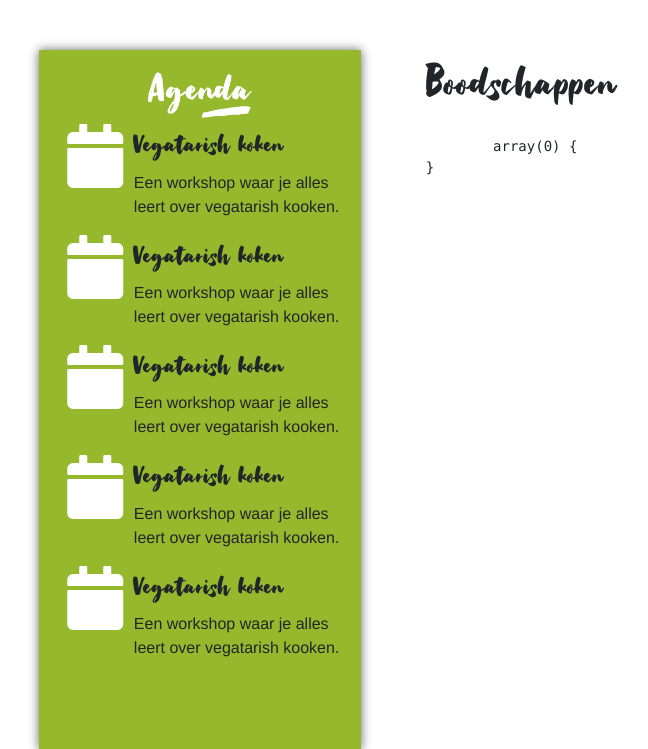
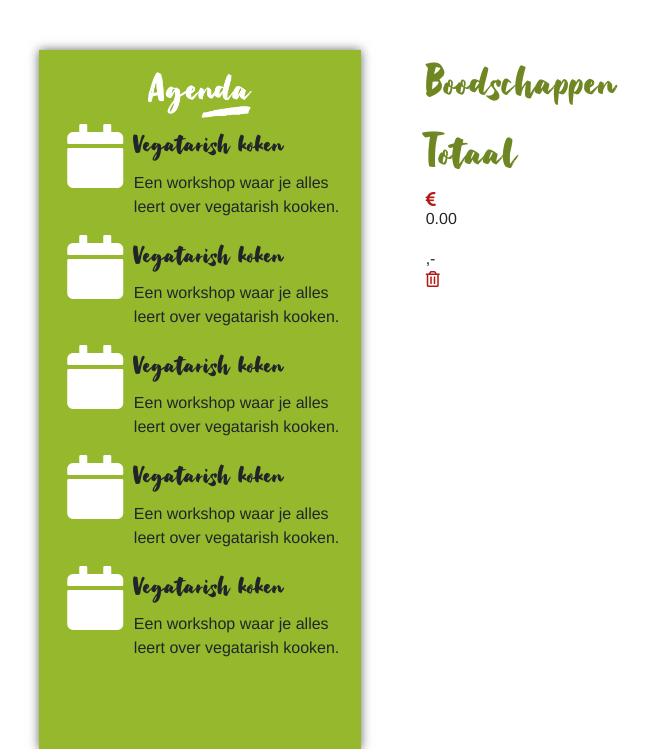
Before and after one commit to Brian-Boersen/educom-verrukkulluk-1678802972, a PHP site: page /index.php?action=cart in a window 1280 px wide. Shown: the part 624-1373 px from the top of the page, without its empty margins (13-661 px from the left). Run offline with PHP 8.4, Linux system fonts and the light colour scheme; data that the repository does not hold is empty.

Commit message:
shopping cart functionality done #15

```diff
--- a/assets/css/main.css
+++ b/assets/css/main.css
@@ -621,8 +621,28 @@ html, body {
     width: 150px;
 }
 
-/*shopping cart*/
+/*shopping cart ----------------------------------------------------------------------------------------------*/
 
 .cart-block img{
     width: 100%;
 }
+
+.cart-block h1, .cart-block h3{
+    color: var(--darker-green)
+}
+
+.cart-block i{
+    color: var(--darker-red);
+
+}
+
+.cart-block ul{
+    list-style-type: none;
+
+    padding: 0;
+    margin: 0;
+}
+
+.trash{
+    cursor: pointer;
+}
--- a/index.php
+++ b/index.php
@@ -52,6 +52,8 @@ $rating = isset($_GET['rating']) ? (int)$_GET['rating'] : null;
 
 //shopping cart
 $user_id = 1;
+$cart_item_id = isset($_GET["cart_item_id"]) ? $_GET["cart_item_id"] : null;
+$cart_item_count = isset($_GET["cart_item_count"]) ? $_GET["cart_item_count"] : 1;
 
 switch($action) {
     case "add_rating":{
@@ -63,6 +65,21 @@ switch($action) {
 
     case "add_ingredients_to_cart":{
         $cart->addArticlesToCart($gerecht_id,$user_id);
+        break;
+    }
+
+    case "delete_cart_item":{
+        $cart->removeItemFromCart($cart_item_id);
+        break;
+    }
+
+    case "delete_all_cart_items":{
+        $cart->removeAllItemsFromCart($user_id);
+        break;
+    }
+
+    case "update_cart_item":{
+        $cart->updateItemInCart($cart_item_id,$cart_item_count);
         break;
     }
 
--- a/lib/shopping_cart.php
+++ b/lib/shopping_cart.php
@@ -67,6 +67,21 @@ class shopping_cart{
         return $cart;
     }
 
+    public function updateItemInCart($cart_item_id,$cart_item_count){
+        $sql = "UPDATE winkelmand SET aantal = $cart_item_count WHERE id = $cart_item_id";
+        mysqli_query($this->connection, $sql);
+    }
+
+    public function removeItemFromCart($cart_item_id){
+        $sql = "DELETE FROM winkelmand WHERE id = $cart_item_id";
+        mysqli_query($this->connection, $sql);
+    }
+
+    public function removeAllItemsFromCart($user_id){
+        $sql = "DELETE FROM winkelmand WHERE user_id = $user_id";
+        mysqli_query($this->connection, $sql);
+    }
+
     private function calcPrice($amount, $price){
         $total = 0;
 
--- a/templates/shoppingCart.html.twig
+++ b/templates/shoppingCart.html.twig
@@ -2,8 +2,79 @@
 {% extends "main.html.twig" %}
 
 {% block header %}
-<script>
+ <script>
+    $(DocumentType).ready(function() {
 
+        calcTotalCartPrice();
+
+        function calcTotalCartPrice() {
+            var total = 0;
+            $(".total_item_price").each(function() {
+                total += parseFloat($(this).text().replace(",", "."));
+            });
+            $(".total_cart_price").text(total.toFixed(2));
+        }
+
+        //recalc total_item_price price when item count changes
+        function calcTotalItemPrice(item,count,price) {
+            total_price = (count * price).toFixed(2);
+
+            item.closest(".row").find(".total_item_price").text(total_price);
+        }
+
+        $(".item_count_input").on('change', function(){
+            input = $(this);
+            $.ajax({
+                url:"./index.php",
+                type: "GET",
+                data: {
+                    cart_item_id: input.attr("data-product"),
+                    cart_item_count: input.val(),
+                    action: "update_cart_item",
+                },
+            }).done(function(data) {
+                calcTotalItemPrice(input,input.val(),input.attr("data-price"));
+                calcTotalCartPrice();
+            });
+        });
+
+        $(".trash").click(function() {
+            console.log("clicked");
+
+            cart_item = $(this).attr("data-product");
+
+            $.ajax({
+                url:"./index.php",
+                type: "GET",
+                data: {
+                    cart_item_id: cart_item,
+                    action: "delete_cart_item",
+                },
+            }).
+            done(function(data) {
+                $(".id_" + cart_item).remove();
+                calcTotalCartPrice();
+            });
+        });
+
+        $(".all-trash").click(function() {
+            console.log("clicked");
+
+            $.ajax({
+                url:"./index.php",
+                type: "GET",
+                data: {
+                    user_id: 1,
+                    action: "delete_all_cart_items",
+                },
+            }).
+            done(function() {
+                $(".inner-cart-block").remove();
+                calcTotalCartPrice();
+            });
+        });
+
+    });
 </script>
 {% endblock %}
 {# nu de block content op in de main pagina vullen #}
@@ -14,34 +85,36 @@
                 <h1>Boodschappen</h1>
             </div>
         </div>
-        <div class="row">
+        <div class="row inner-cart-block">
             <div class="col-12">
                 <ul>
                     {% for product in data %}
-                        <div class="row">
+                        <div class="row id_{{product.id}}">
                             <div class="col-12 col-lg-2">
                                 <img src="{{ product.afbeelding }}" alt="404">
                             </div>
-                            <div class="col-12 col-lg-4">
+                            <div class="col-12 col-lg-5">
                                 <li><h3>{{ product.naam }}</h3></li>
                                 <li>{{ product.omschrijving }}</li>
                             </div>
                             <div class="col-12 col-lg-4">
-                                <input type="number" name="aantal" value="{{ product.aantal }}"></input>
-                                <p><i class="fa fa-euro-sign"></i> {{product.totaal_prijs}},-</p>
-                                <div class="check"><p> <i class="fas fa-check" ></i></p></div>
-                                <div class="trash"><p><i class="far fa-trash-alt"></i></p></div>
+                                <input type="number" name="aantal" class="item_count_input" data-price="{{product.prijs}}" data-product="{{product.id}}" value="{{ product.aantal }}"></input>
+                                <div><i class="fa fa-euro-sign"></i> <p class="total_item_price"> {{product.totaal_prijs}},-</p></div>
+                                <p><i data-product="{{product.id}}" class="far fa-trash-alt trash"></i></p>
                             </div>
-                            <div class="col-2">
+                            <div class="col-1">
                             </div>
                         </div>
                     {% endfor %}
                 </ul>
             </div>
         </div>
+        <div class="row">
+            <div class="col-12">
+                <h1>Totaal</h1>
+                <div><i class="fa fa-euro-sign"></i> <p class="total_cart_price"></p>,-</div>
+                <p><i class="far fa-trash-alt all-trash"></i></p>
+            </div>
+        </div>
     </div>
-
-    <pre>
-        {{ dump(data) }}
-    </pre>
 {% endblock %}
```
